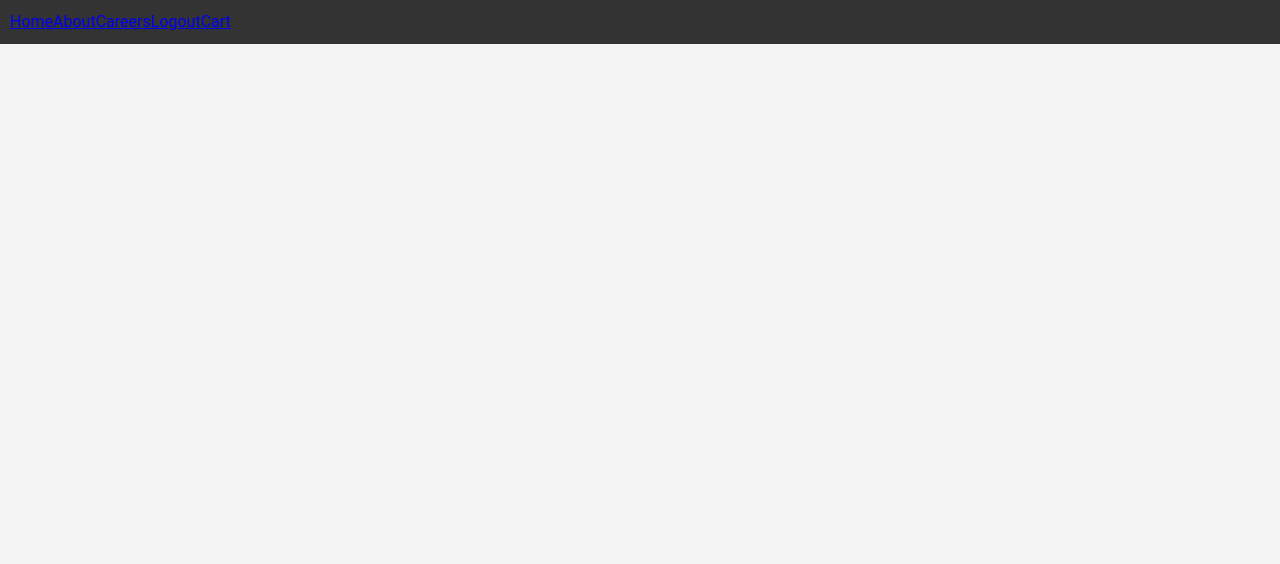
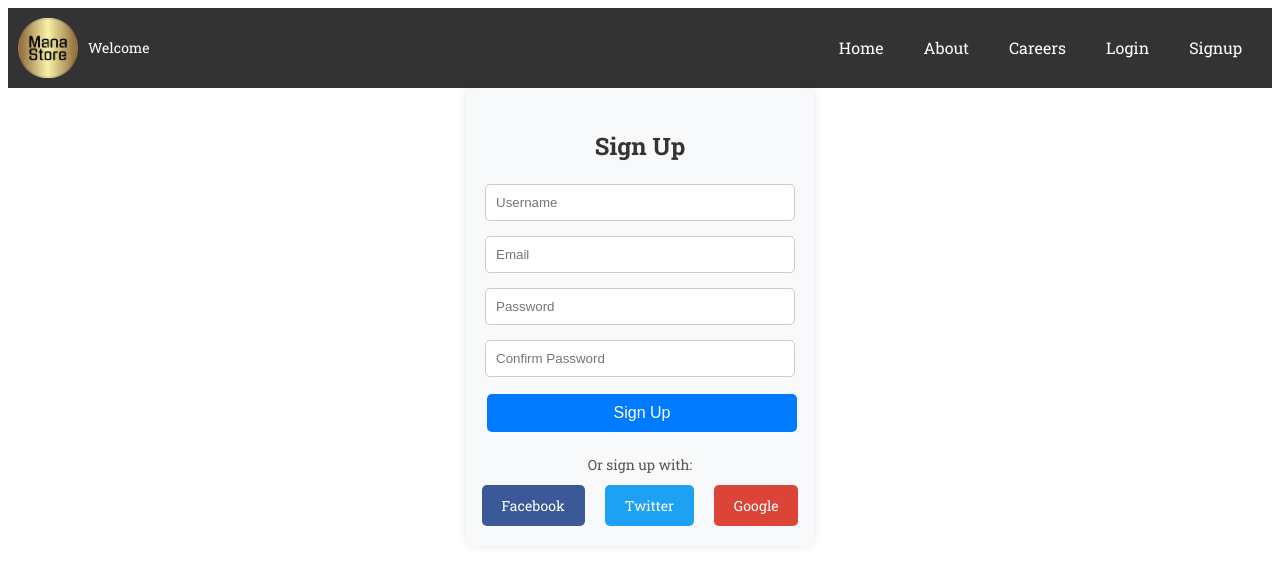
Before and after one commit to Sai-muchapathi/Shopping-Cart, a React (Create React App) app: page /signup in a window 1280 px wide. Shown: the top 564 px of the page. Built offline with nearby package versions, Linux system fonts and the light colour scheme; no server answers; a web font is replaced by a local one.

Commit message:
Create login component and pass username to display next to the welcome message.

```diff
--- a/src/App.jsx
+++ b/src/App.jsx
@@ -1,10 +1,11 @@
-import React, { createContext, useContext, useEffect, useReducer } from 'react';
-import { BrowserRouter, Link, Route, Routes } from 'react-router-dom';
+import React, {createContext, useContext, useEffect, useReducer, useState} from 'react';
+import {BrowserRouter, Link, Route, Routes} from 'react-router-dom';
 import Home from "./components/Home";
 import About from "./components/About";
 import Careers from "./components/Careers";
-import Logout from "./components/Logout";
-import Cart from "./components/Cart";
+import Login from "./components/Login";
+import SignUp from "./components/SignUp";
+import Logo from "./Logo.png";
 
 const ProductContext = createContext(null);
 
@@ -125,25 +126,36 @@ export const ProductProvider = ({ children }) => {
 };
 
 export const useProductContext = () => useContext(ProductContext);
-
 function App() {
+    //const [user, setUser] = useState(' ');
+    const [userName, setUserName] = useState('');
+    const HandleUser = (username) => {
+        setUserName(username);
+        console.log(userName);
+    }
     return (
         <ProductProvider>
             <div>
                 <BrowserRouter>
                     <div className="navbar">
-                        <Link to="/">Home</Link>
-                        <Link to="/about">About</Link>
-                        <Link to="/careers">Careers</Link>
-                        <Link to="/logout">Logout</Link>
-                        <Link to="/cart">Cart</Link>
+                        <div className="left-content">
+                            <img src={Logo} alt="Logo" className="logo"/>
+                            <span className="welcome-message">Welcome {userName}</span>
+                        </div>
+                        <div className="nav-links">
+                            <Link to="/" className="nav-link">Home</Link>
+                            <Link to="/about" className="nav-link">About</Link>
+                            <Link to="/careers" className="nav-link">Careers</Link>
+                            <Link to="/login" className="nav-link">Login</Link>
+                            <Link to="/signup" className="nav-link">Signup</Link>
+                        </div>
                     </div>
                     <Routes>
-                        <Route path="/" element={<Home />} />
-                        <Route path="/about" element={<About />} />
-                        <Route path="/careers" element={<Careers />} />
-                        <Route path="/logout" element={<Logout />} />
-                        <Route path="/cart" element={<Cart />} />
+                        <Route path="/" element={<Home/>}/>
+                        <Route path="/about" element={<About/>}/>
+                        <Route path="/careers" element={<Careers/>}/>
+                        <Route path="/login" element={<Login getCredentials={HandleUser}/>}/>
+                        <Route path="/signup" element={<SignUp/>}/>
                     </Routes>
                 </BrowserRouter>
             </div>
--- /dev/null
+++ b/src/components/Login.jsx
@@ -0,0 +1,28 @@
+import '../login.css';
+
+export default function Login({getCredentials}) {
+    function storeUserCreds(event) {
+        event.preventDefault();
+        const username = event.target.elements.username.value;
+        getCredentials(username);
+    }
+
+    return (
+        <div className="login-container">
+            <h2>Login</h2>
+            <form className="login-form" onSubmit={storeUserCreds}  >
+                <input type="text" name="username" placeholder="Username" />
+                <input type="password" name="password" placeholder="Password" />
+                <button type="submit">Login</button>
+            </form>
+            <div className="social-login">
+                <p>Or sign in with:</p>
+                <div className="social-icons">
+                    <a href="www.facebook.com" className="social-icon facebook">Facebook</a>
+                    <a href="www.twitter.com" className="social-icon twitter">Twitter</a>
+                    <a href="www.google.com" className="social-icon google">Google</a>
+                </div>
+            </div>
+        </div>
+    );
+}
--- /dev/null
+++ b/src/components/SignUp.jsx
@@ -0,0 +1,24 @@
+import '../signup.css';
+
+export default function Signup() {
+    return (
+        <div className="signup-container">
+            <h2>Sign Up</h2>
+            <form className="signup-form">
+                <input type="text" placeholder="Username" />
+                <input type="email" placeholder="Email" />
+                <input type="password" placeholder="Password" />
+                <input type="password" placeholder="Confirm Password" />
+                <button type="submit">Sign Up</button>
+            </form>
+            <div className="social-signup">
+                <p>Or sign up with:</p>
+                <div className="social-icons">
+                    <a href="www.facebook.com" className="social-icon facebook">Facebook</a>
+                    <a href="www.twitter.com" className="social-icon twitter">Twitter</a>
+                    <a href="www.google.com" className="social-icon google">Google</a>
+                </div>
+            </div>
+        </div>
+    );
+}
--- /dev/null
+++ b/src/homepage.css
@@ -0,0 +1,56 @@
+body {
+    margin: 0;
+    padding: 0;
+    font-family: Arial, sans-serif;
+    background-color: #f0f0f0;
+}
+.container {
+    max-width: 800px;
+    margin: 0 auto;
+    padding: 20px;
+    text-align: center;
+}
+.header {
+    margin-bottom: 40px;
+}
+.header img {
+    width: 100px;
+    height: 100px;
+    border-radius: 50%;
+}
+.header h1 {
+    margin-top: 10px;
+    font-size: 24px;
+}
+.welcome-message {
+    margin-top: 20px;
+    font-size: 18px;
+}
+.login-signup {
+    background-color: #fff;
+    border-radius: 10px;
+    padding: 20px;
+    box-shadow: 0 0 10px rgba(0, 0, 0, 0.1);
+    text-align: center;
+}
+.login-signup a {
+    display: inline-block;
+    margin: 10px;
+    padding: 10px 20px;
+    border-radius: 5px;
+    text-decoration: none;
+    color: #fff;
+    font-weight: bold;
+}
+.login-signup a.facebook {
+    background-color: #3b5998;
+}
+.login-signup a.twitter {
+    background-color: #1da1f2;
+}
+.login-signup a.google {
+    background-color: #db4437;
+}
+.login-signup a.github {
+    background-color: #24292e;
+}
--- a/src/index.css
+++ b/src/index.css
@@ -20,31 +20,6 @@ button {
   border-radius: 2px;
   margin: 2px;
   padding: 2px;
-}
-
-.navbar {
-  background-color: #333;
-  padding: 10px;
-}
-
-.links {
-  display: flex;
-  justify-content: flex-end; /* Align links to the right */
-}
-
-.nav-link {
-  color: white;
-  text-decoration: none;
-  padding: 8px;
-  margin-left: 10px; /* Add some spacing between links */
-}
-
-.nav-link:first-child {
-  margin-left: 0; /* No margin for the first link */
-}
-
-.nav-link:hover {
-  background-color: #555;
 }
 
 .product-list {
@@ -104,4 +79,46 @@ h1 {
   margin: 0 auto 3rem auto;
   color: #3f3b00;
   text-align: center;
+}.navbar {
+   background-color: #333;
+   padding: 10px;
+   display: flex;
+   align-items: center;
+ }
+
+.left-content {
+  display: flex;
+  align-items: center;
+  margin-right: auto; /* Pushes the nav-links to the right */
 }
+
+.logo {
+  width: 60px;
+  height: 100%;
+  margin-right: 10px;
+}
+
+.welcome-message {
+  color: #fff;
+  font-size: 14px;
+}
+
+.nav-links {
+  display: flex;
+  align-items: center;
+}
+
+.nav-links .nav-link {
+  color: #fff;
+  text-decoration: none;
+  margin: 0 10px;
+  font-size: 16px;
+  padding: 5px 10px;
+  border-radius: 5px;
+  transition: background-color 0.3s ease;
+}
+
+.nav-links .nav-link:hover {
+  background-color: #555;
+  text-decoration: none;
+}
--- /dev/null
+++ b/src/login.css
@@ -0,0 +1,81 @@
+.login-container {
+    width: 350px;
+    margin: 0 auto;
+    padding: 20px;
+    border-radius: 10px;
+    background-color: #f8f9fa;
+    box-shadow: 0 0 10px rgba(0, 0, 0, 0.1);
+}
+
+.login-container h2 {
+    margin-bottom: 20px;
+    text-align: center;
+    color: #333;
+}
+
+.login-form input {
+    width: 100%;
+    margin-bottom: 15px;
+    padding: 10px;
+    border: 1px solid #ccc;
+    border-radius: 5px;
+}
+
+.login-form button {
+    width: 100%;
+    padding: 10px;
+    border: none;
+    border-radius: 5px;
+    background-color: #007bff;
+    color: #fff;
+    font-size: 16px;
+    cursor: pointer;
+    transition: background-color 0.3s ease;
+}
+
+.login-form button:hover {
+    background-color: #0056b3;
+}
+
+.social-login {
+    margin-top: 20px;
+    text-align: center;
+}
+
+.social-login p {
+    margin-bottom: 10px;
+    font-size: 14px;
+    color: #555;
+}
+
+.social-icons {
+    display: flex;
+    justify-content: center;
+}
+
+.social-icon {
+    display: inline-block;
+    margin: 0 10px;
+    padding: 10px 20px;
+    border-radius: 5px;
+    text-decoration: none;
+    font-size: 14px;
+    color: #fff;
+    transition: background-color 0.3s ease;
+}
+
+.social-icon.facebook {
+    background-color: #3b5998;
+}
+
+.social-icon.twitter {
+    background-color: #1da1f2;
+}
+
+.social-icon.google {
+    background-color: #db4437;
+}
+
+.social-icon:hover {
+    opacity: 0.8;
+}
--- /dev/null
+++ b/src/signup.css
@@ -0,0 +1,81 @@
+.signup-container {
+    width: 350px;
+    margin: 0 auto;
+    padding: 20px;
+    border-radius: 10px;
+    background-color: #f8f9fa;
+    box-shadow: 0 0 10px rgba(0, 0, 0, 0.1);
+}
+
+.signup-container h2 {
+    margin-bottom: 20px;
+    text-align: center;
+    color: #333;
+}
+
+.signup-form input {
+    width: 100%;
+    margin-bottom: 15px;
+    padding: 10px;
+    border: 1px solid #ccc;
+    border-radius: 5px;
+}
+
+.signup-form button {
+    width: 100%;
+    padding: 10px;
+    border: none;
+    border-radius: 5px;
+    background-color: #007bff;
+    color: #fff;
+    font-size: 16px;
+    cursor: pointer;
+    transition: background-color 0.3s ease;
+}
+
+.signup-form button:hover {
+    background-color: #0056b3;
+}
+
+.social-signup {
+    margin-top: 20px;
+    text-align: center;
+}
+
+.social-signup p {
+    margin-bottom: 10px;
+    font-size: 14px;
+    color: #555;
+}
+
+.social-icons {
+    display: flex;
+    justify-content: center;
+}
+
+.social-icon {
+    display: inline-block;
+    margin: 0 10px;
+    padding: 10px 20px;
+    border-radius: 5px;
+    text-decoration: none;
+    font-size: 14px;
+    color: #fff;
+    transition: background-color 0.3s ease;
+}
+
+.social-icon.facebook {
+    background-color: #3b5998;
+}
+
+.social-icon.twitter {
+    background-color: #1da1f2;
+}
+
+.social-icon.google {
+    background-color: #db4437;
+}
+
+.social-icon:hover {
+    opacity: 0.8;
+}
```
Also changed, not shown: src/Logo.png (added).
